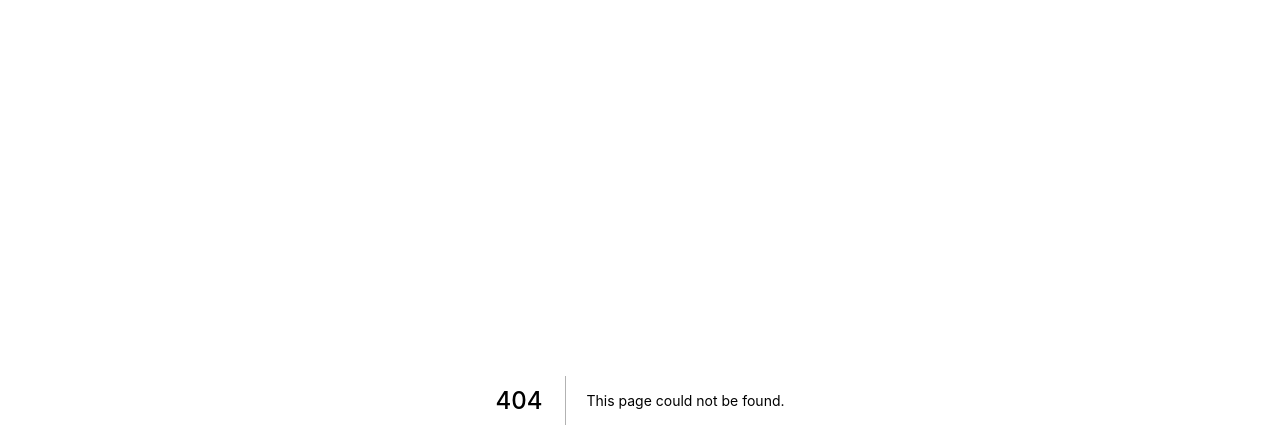
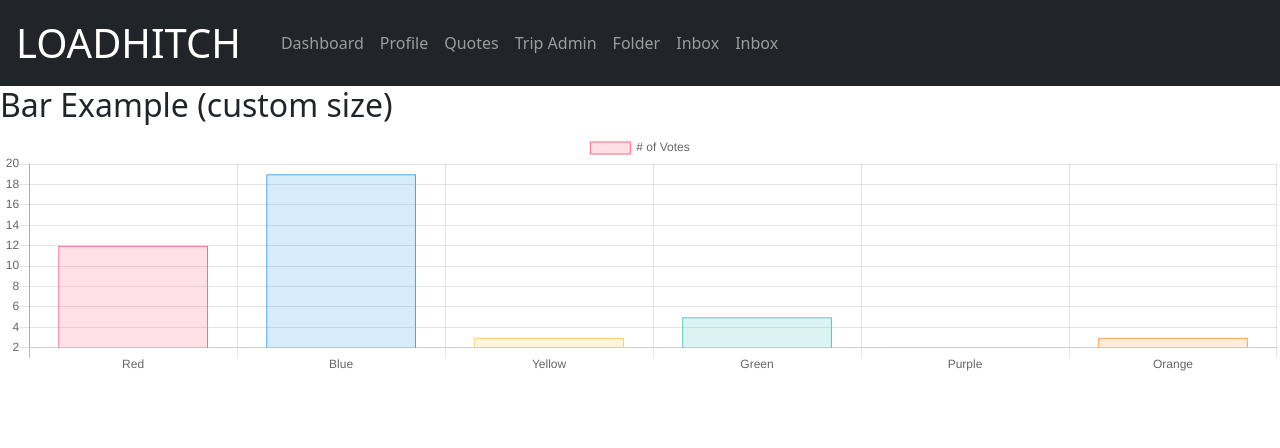
Before and after one commit to abhispatel42/loadhitch, a Next.js app: page /dashboard in a window 1280 px wide. Before the commit this address had no page. Shown: the top 448 px of the page. Built offline with nearby package versions, Linux system fonts and the light colour scheme.

Commit message:
Making dashboard page after making nav component

```diff
--- /dev/null
+++ b/components/Layout.js
@@ -0,0 +1,14 @@
+import Nav from './Nav'
+import styles from '../styles/Layout.module.css'
+
+const Layout = ({ children }) => {
+    return (
+        <>
+            <Nav />
+            <div>
+                <main>{children}</main>
+            </div>
+        </>
+    )
+}
+export default Layout
--- /dev/null
+++ b/components/Nav.js
@@ -0,0 +1,29 @@
+import 'bootstrap/dist/css/bootstrap.css'
+import navStyles from '../styles/Nav.module.css'
+
+const Nav = () => {
+    return (
+        <nav className="navbar navbar-expand-lg navbar-dark bg-dark d-flex">
+            <div className="navbar-nav ">
+                <a className="navbar-brand fs-1 ms-3 my-auto" href="/">LOADHITCH</a>
+            </div>
+            <button className="navbar-toggler" type="button" data-toggle="collapse" data-target="#navbarNavAltMarkup" aria-controls="navbarNavAltMarkup" aria-expanded="false" aria-label="Toggle navigation">
+                <span className="navbar-toggler-icon"></span>
+            </button>
+            <div className="collapse navbar-collapse" id="navbarNavAltMarkup">
+                <div className={navStyles.color}>
+                    <div className="navbar-nav ms-md-15 ms-3 ">
+                        <a className="nav-link" href="/dashboard">Dashboard</a>
+                        <a className="nav-link" href="#">Profile</a>
+                        <a className="nav-link" href="#">Quotes</a>
+                        <a className="nav-link" href="#">Trip Admin</a>
+                        <a className="nav-link" href="#">Folder</a>
+                        <a className="nav-link" href="#">Inbox</a>
+                        <div className="float-right"> <a className="nav-link" href="#">Inbox</a></div>
+                    </div>
+                </div>
+            </div >
+        </nav >
+    )
+}
+export default Nav
--- a/package.json
+++ b/package.json
@@ -8,8 +8,11 @@
     "start": "next start"
   },
   "dependencies": {
+    "bootstrap": "^5.0.0-beta2",
+    "chart.js": "^2.9.4",
     "next": "10.0.7",
     "react": "17.0.1",
+    "react-chartjs-2": "^2.11.1",
     "react-dom": "17.0.1"
   }
 }
--- a/pages/_app.js
+++ b/pages/_app.js
@@ -1,7 +1,20 @@
 import '../styles/globals.css'
+import 'bootstrap/dist/css/bootstrap.css'
+import Head from 'next/head'
+import Layout from '../components/Layout'
 
 function MyApp({ Component, pageProps }) {
-  return <Component {...pageProps} />
+  return (
+    <>
+      <Head>
+        <meta name="viewport" content="width=device-width, initial-scale=1" />
+        <script src=" https://cdn.jsdelivr.net/npm/popper.js@1.16.0/dist/umd/popper.min.js " integrity=" sha384-Q6E9RHvbIyZFJoft+2mJbHaEWldlvI9IOYy5n3zV9zzTtmI3UksdQRVvoxMfooAo " crossorigin=" anonymous "></script>
+        <script src=" https://stackpath.bootstrapcdn.com/bootstrap/5.0.0-alpha1/js/bootstrap.min.js " integrity=" sha384-oesi62hOLfzrys4LxRF63OJCXdXDipiYWBnvTl9Y9/TRlw5xlKIEHpNyvvDShgf/ " crossorigin=" anonymous "></script>
+      </Head>
+      <Layout>
+        <Component {...pageProps} />
+      </Layout>
+    </>)
 }
 
 export default MyApp
--- /dev/null
+++ b/pages/dashboard.js
@@ -0,0 +1,48 @@
+import Head from 'next/head'
+import { Bar } from 'react-chartjs-2';
+
+const data = {
+    labels: ['Red', 'Blue', 'Yellow', 'Green', 'Purple', 'Orange'],
+    datasets: [{
+        label: '# of Votes',
+        data: [12, 19, 3, 5, 2, 3],
+        backgroundColor: [
+            'rgba(255, 99, 132, 0.2)',
+            'rgba(54, 162, 235, 0.2)',
+            'rgba(255, 206, 86, 0.2)',
+            'rgba(75, 192, 192, 0.2)',
+            'rgba(153, 102, 255, 0.2)',
+            'rgba(255, 159, 64, 0.2)'
+        ],
+        borderColor: [
+            'rgba(255, 99, 132, 1)',
+            'rgba(54, 162, 235, 1)',
+            'rgba(255, 206, 86, 1)',
+            'rgba(75, 192, 192, 1)',
+            'rgba(153, 102, 255, 1)',
+            'rgba(255, 159, 64, 1)'
+        ],
+        borderWidth: 1
+    }]
+}
+
+const dashboard = () => ({
+    displayName: 'BarExample',
+    render() {
+        return (
+            <div>
+                <h2>Bar Example (custom size)</h2>
+                <Bar
+                    data={data}
+                    width={400}
+                    height={200}
+                    options={{
+                        maintainAspectRatio: false
+                    }}
+                />
+            </div>
+        );
+    }
+});
+
+export default dashboard
--- /dev/null
+++ b/styles/Nav.module.css
@@ -0,0 +1,6 @@
+.color{
+    color: #92D050;
+}
+.nav-link{
+    font-size: x-large;
+}
```
Also changed, not shown: components/Dashboard.js (added, +29 -0 lines), pages/index.js (+9 -54 lines), styles/Layout.module.css (renamed from styles/Home.module.css), 2 other files (tests, documents, lock files or other folders).
